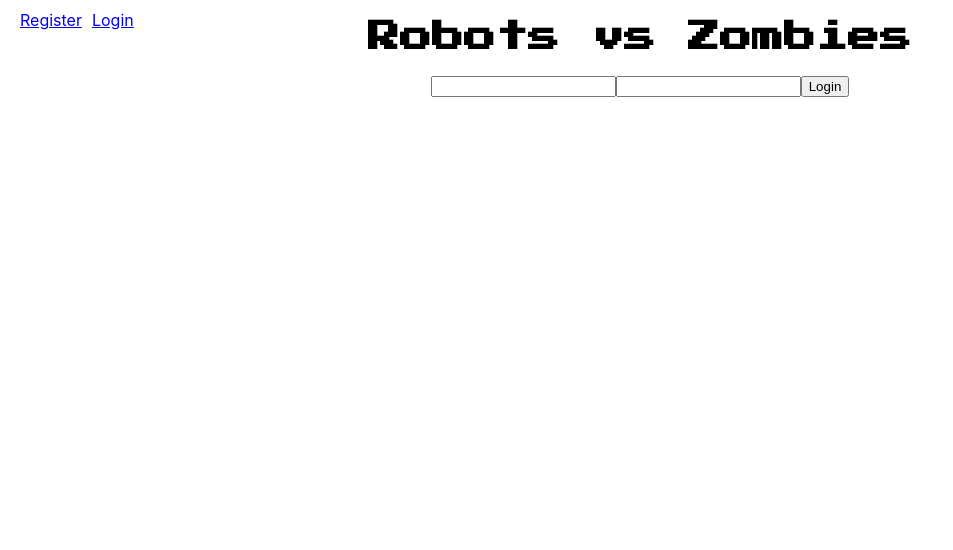
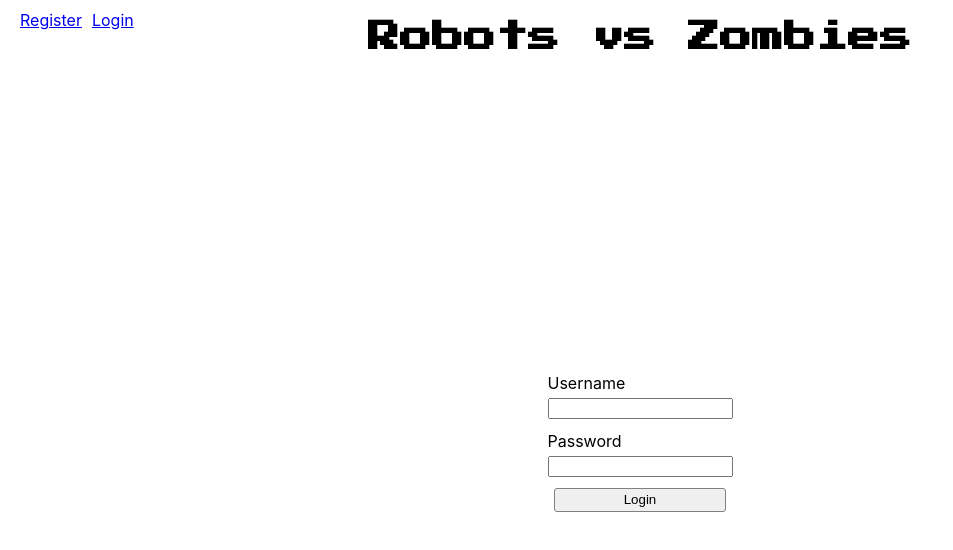
Before and after one commit to Robot-vs-Zombies/rvz-front-end, a React (Create React App) app: page /login in a window 1280 px wide. Shown: the top 550 px of the page, without its empty margins (0-953 px from the left). Built offline with nearby package versions, Linux system fonts and the light colour scheme.

Commit message:
minor styling tweaks to login

```diff
--- a/src/components/registration/Login.jsx
+++ b/src/components/registration/Login.jsx
@@ -32,8 +32,12 @@ export default function Login(props) {
   return (
     <div>
       <NavBar />
-      <form onSubmit={handleSubmit}>
-        <label htmlFor="username">
+      <div>
+        <form className="login-container" onSubmit={handleSubmit}>
+          <div className="input-field">
+            <label className="input-label" htmlFor="username">
+              Username
+            </label>
             <input
               onChange={handleChange}
               id="username"
@@ -41,8 +45,11 @@ export default function Login(props) {
               name="username"
               value={user.username}
             />
+          </div>
+          <div className="input-field">
+            <label className="input-label" htmlFor="password">
+              Password
             </label>
-        <label htmlFor="password">
             <input
               onChange={handleChange}
               id="password"
@@ -50,9 +57,12 @@ export default function Login(props) {
               name="password"
               value={user.password}
             />
-        </label>
-        <button type="submit">Login</button>
+          </div>
+          <button className="login-btn" type="submit">
+            Login
+          </button>
         </form>
+      </div>
     </div>
   );
 }
--- a/src/index.css
+++ b/src/index.css
@@ -149,3 +149,39 @@ h2 {
   flex-direction: column;
   margin-left: 14rem;
 }
+
+/* Login form styling */
+
+.login-container {
+  display: flex;
+  flex-direction: column;
+  align-items: center;
+  margin-top: 20rem;
+}
+
+.input-field {
+  display: flex;
+  flex-direction: column;
+  align-items: flex-start;
+}
+
+.input-label {
+  margin-bottom: 5px;
+}
+
+.login-container input {
+  margin-bottom: 0.7rem;
+}
+
+.login-btn {
+  width: 10.8rem;
+  cursor: pointer;
+  height: 1.5rem;
+  border-radius: 3px;
+  border: 1px solid gray;
+}
+
+.login-btn:hover {
+  background-color: gray;
+  color: white;
+}
```
Lines whose indentation alone changed are shown as unchanged.
